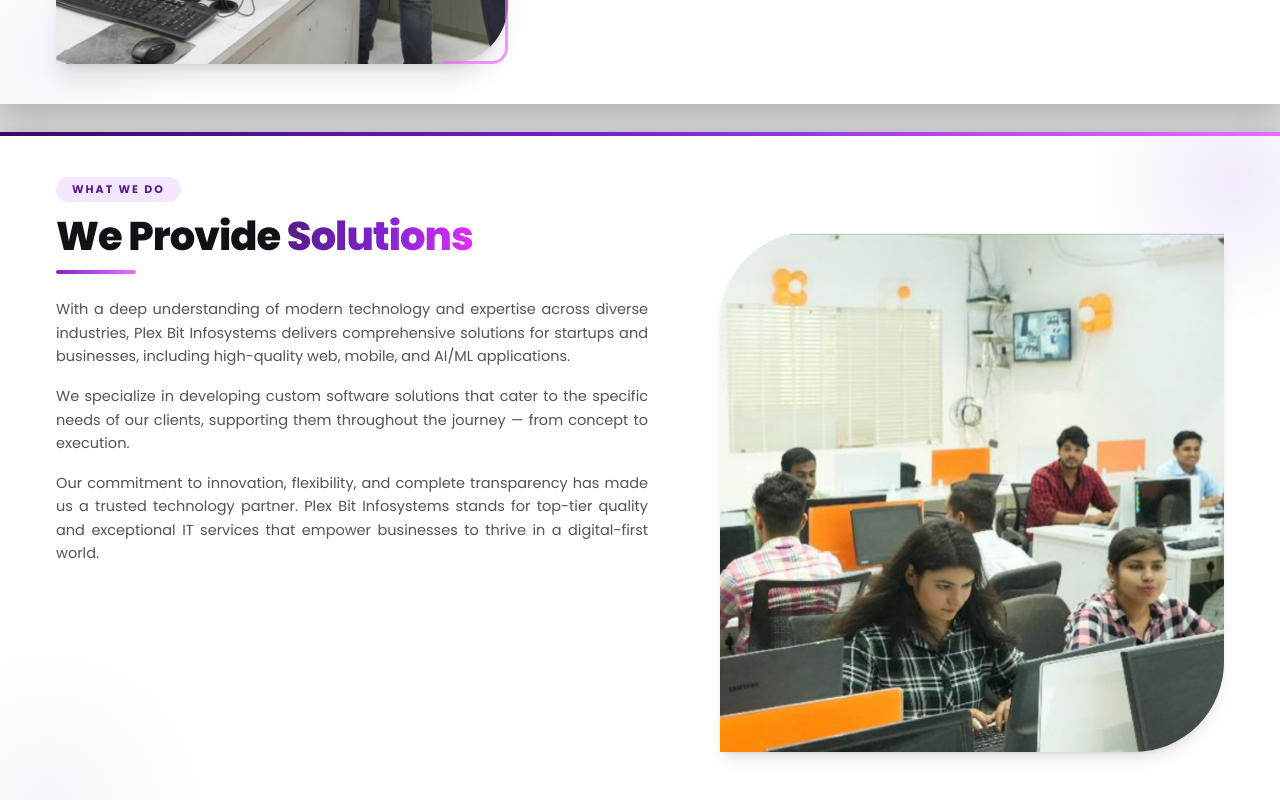
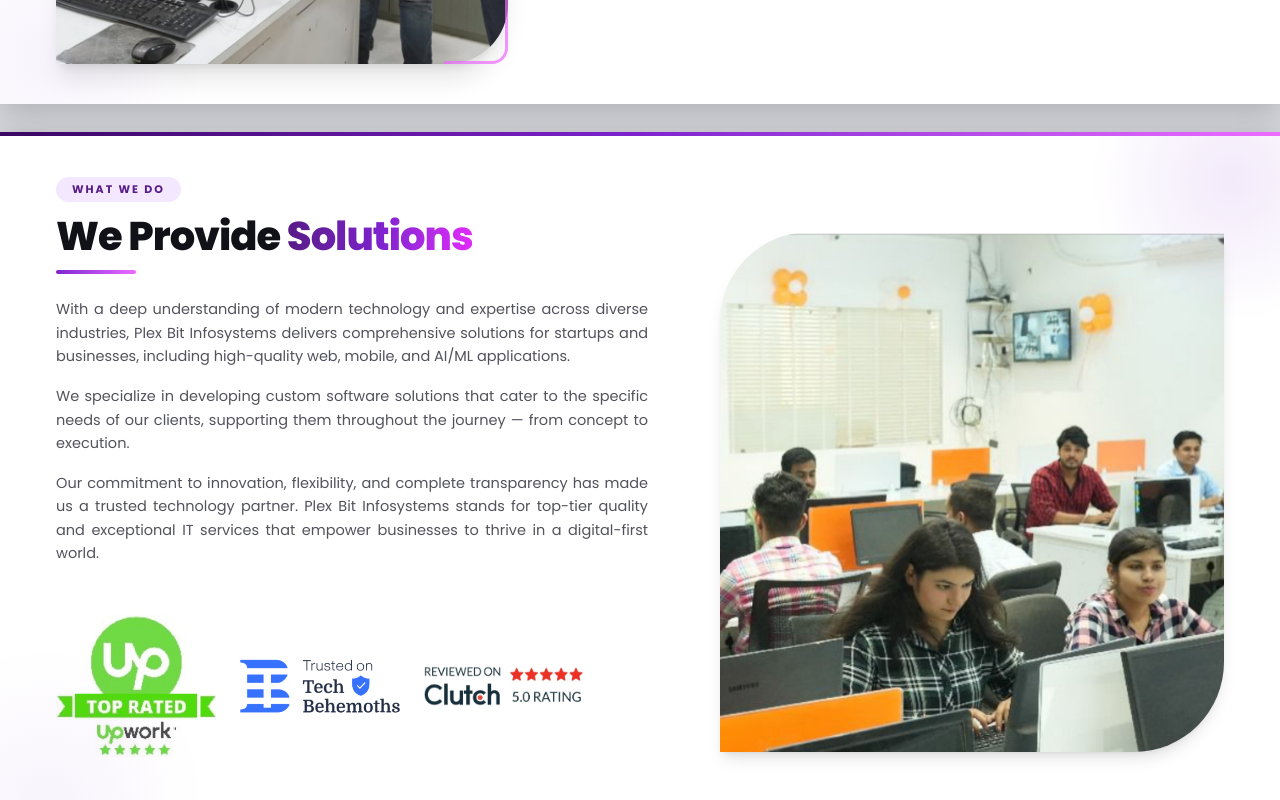
Before and after one commit to nirmalmhjr/brochure-plex-bit, a React (Vite) app: page / in a window 1280 px wide. Shown: the part 2140-2940 px from the top of the page. Built offline with nearby package versions, Linux system fonts and the light colour scheme.

Commit message:
feat: add SolutionsPage component and integrate it into the main application

```diff
--- a/src/App.tsx
+++ b/src/App.tsx
@@ -14,6 +14,7 @@ import ProjectHighlightPage from "./components/templates/project-highlight-page"
 import ProjectPairPage from "./components/templates/project-pair-page";
 import RecognitionPage from "./components/templates/recognition-page";
 import ServicesHubPage from "./components/templates/services-hub-page";
+import SolutionsPage from "./components/templates/solutions-page";
 import StatsPage from "./components/templates/stats-page";
 import TimelinePage from "./components/templates/timeline-page";
 
@@ -81,10 +82,11 @@ const pages: ReactElement<{ pageNumber?: number }>[] = [
   //   people={representatives.people}
   // />,
 
-  <IntroPage
+  <SolutionsPage
     key="solutions"
     {...solutions}
     image="/images/company-pictures/provide-solutions.png"
+    recognitionLogos={recognition.logos}
   />,
 
   <WhyChooseUsPage
--- a/src/components/templates/contact-page.tsx
+++ b/src/components/templates/contact-page.tsx
@@ -95,7 +95,7 @@ export default function ContactPage() {
             /> */}
             <img
               alt="Map pin"
-              className="top-10 w-6 h-8 -translate-x-20 fill-brand text-white drop-shadow-md"
+              className="top-10 h-8 w-6 -translate-x-20 fill-brand text-white drop-shadow-md"
               src="/images/map/map-pin.png"
             />
           </div>
--- /dev/null
+++ b/src/components/templates/solutions-page.tsx
@@ -0,0 +1,67 @@
+import Page, { type PageProps } from "../layout/page";
+import PageHeader from "../layout/page-header";
+import SmartImage from "../ui/smart-image";
+
+interface RecognitionLogo {
+  name: string;
+  src: string;
+}
+
+export interface SolutionsPageProps extends Pick<PageProps, "pageNumber"> {
+  highlight?: string;
+  image?: string;
+  imageLabel?: string;
+  kicker?: string;
+  paragraphs: string[];
+  recognitionLogos?: RecognitionLogo[];
+  title: string;
+}
+
+export default function SolutionsPage({
+  pageNumber,
+  title,
+  highlight,
+  kicker,
+  paragraphs,
+  image,
+  imageLabel,
+  recognitionLogos,
+}: SolutionsPageProps) {
+  return (
+    <Page pageNumber={pageNumber}>
+      <div className="flex h-full">
+        {/* left panel */}
+        <div className="flex w-[55%] flex-col">
+          <PageHeader highlight={highlight} kicker={kicker} title={title} />
+          <div className="space-y-4 px-14 pt-6 text-[14.5px] text-zinc-600 leading-relaxed">
+            {paragraphs.map((p) => (
+              <p className="text-justify" key={p.slice(0, 24)}>
+                {p}
+              </p>
+            ))}
+          </div>
+          {recognitionLogos && recognitionLogos.length > 0 && (
+            <div className="flex gap-6 px-14 pt-10">
+              {recognitionLogos.map((logo) => (
+                <img
+                  alt={logo.name}
+                  className="size-40 object-contain"
+                  key={logo.name}
+                  src={logo.src}
+                />
+              ))}
+            </div>
+          )}
+        </div>
+        {/* right panel */}
+        <div className="flex w-[45%] items-center justify-center pr-14 pl-4">
+          <SmartImage
+            className="h-[520px] w-full rounded-tl-[90px] rounded-br-[90px] shadow-lg"
+            label={imageLabel ?? "Photo"}
+            src={image}
+          />
+        </div>
+      </div>
+    </Page>
+  );
+}
```
